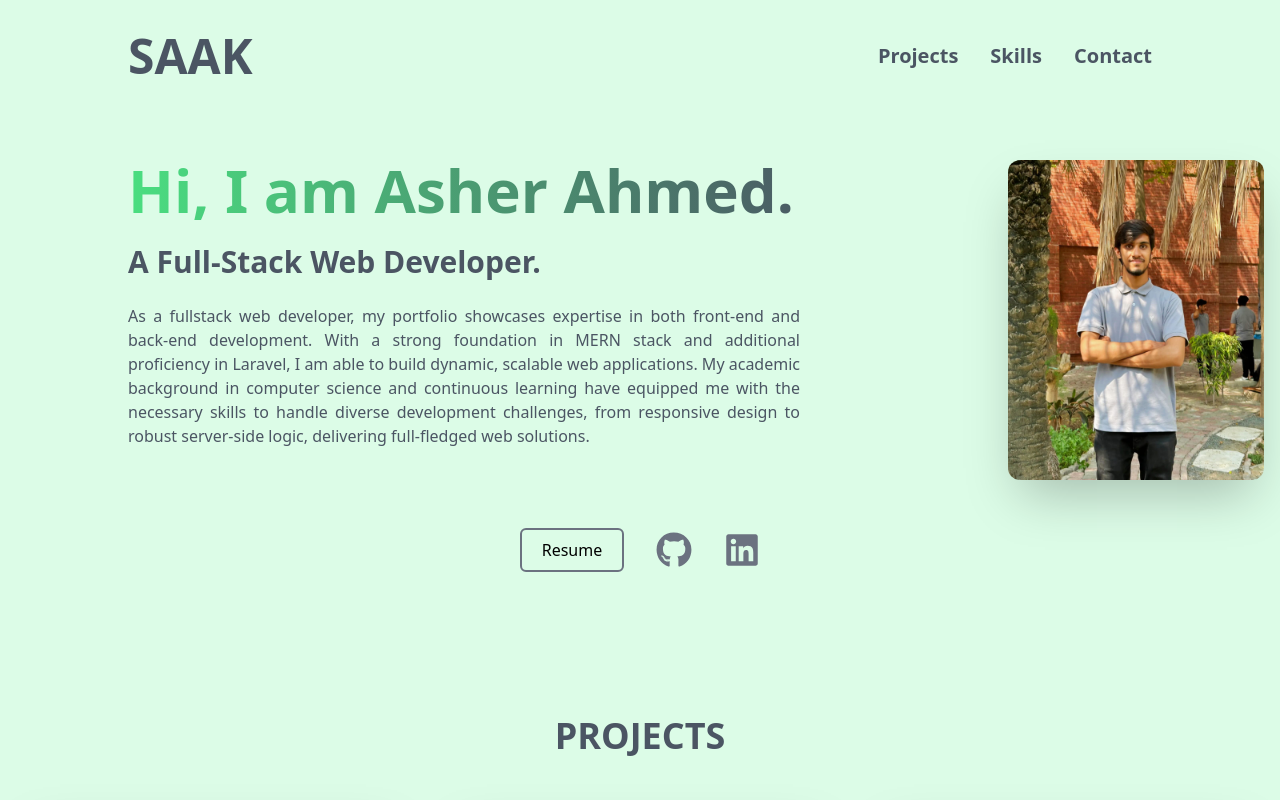
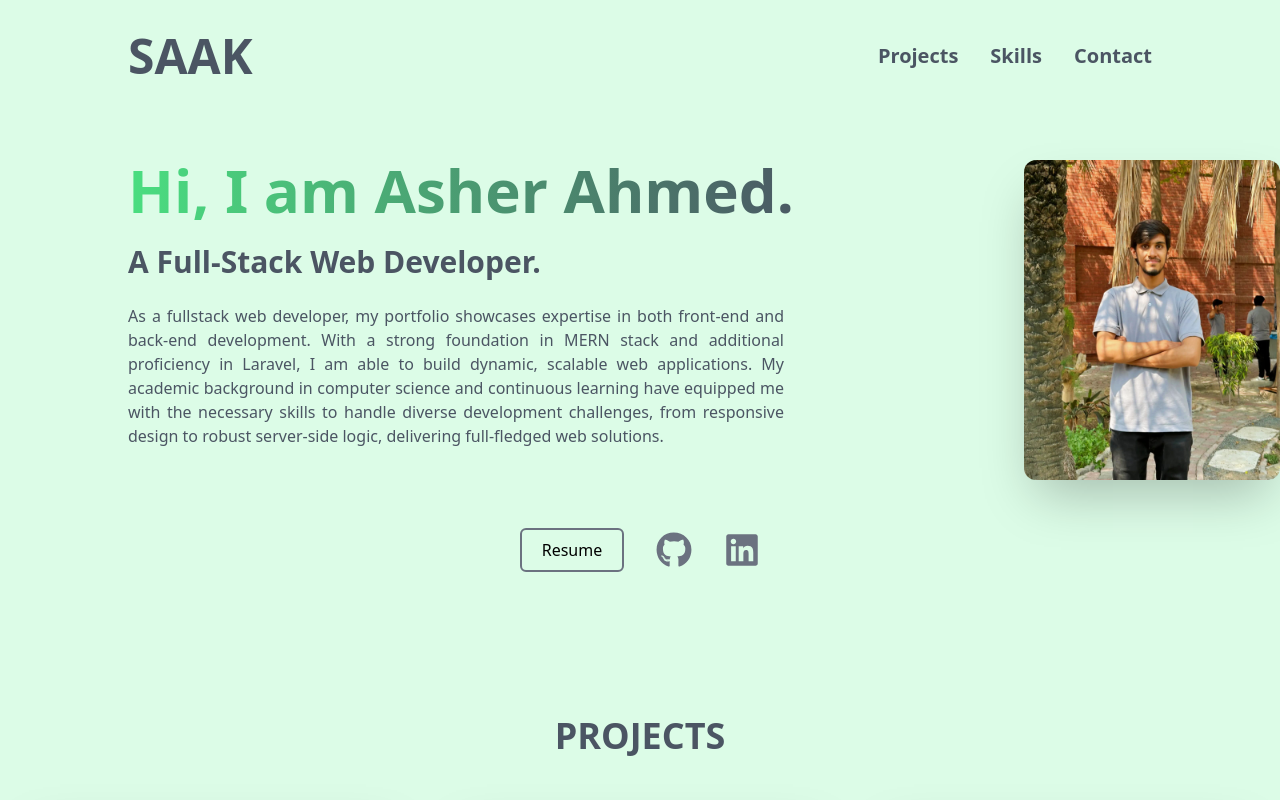
Before and after one commit to AsherAhmed1/My-Portfolio, a React (Create React App) app: page / in a window 1280 px wide. Shown: the top 800 px of the page. Built offline with nearby package versions, Linux system fonts and the light colour scheme.

Commit message:
added a margin in landing page

```diff
--- a/src/Pages/Home/LandingPage/LandingPage.jsx
+++ b/src/Pages/Home/LandingPage/LandingPage.jsx
@@ -11,7 +11,7 @@ const LandingPage = () => {
       <div className="md:flex">
         {/* Starting of the left side of the page */}
         <div>
-          <div className="ml-8 md:ml-32">
+          <div className="ml-8 mr-8 md:ml-32">
             <h1 className="bg-gradient-to-r from-green-400 to-gray-600 text-transparent bg-clip-text md:text-6xl text-5xl font-extrabold">
               Hi, I am Asher Ahmed.
             </h1>
```
